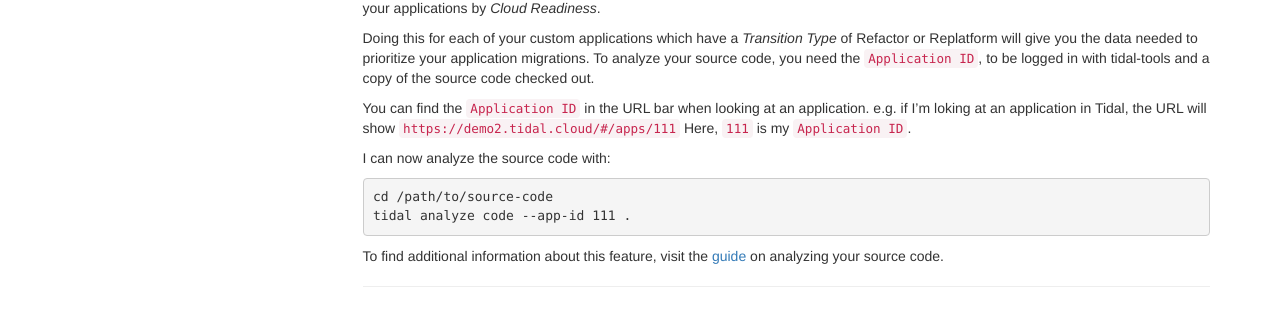
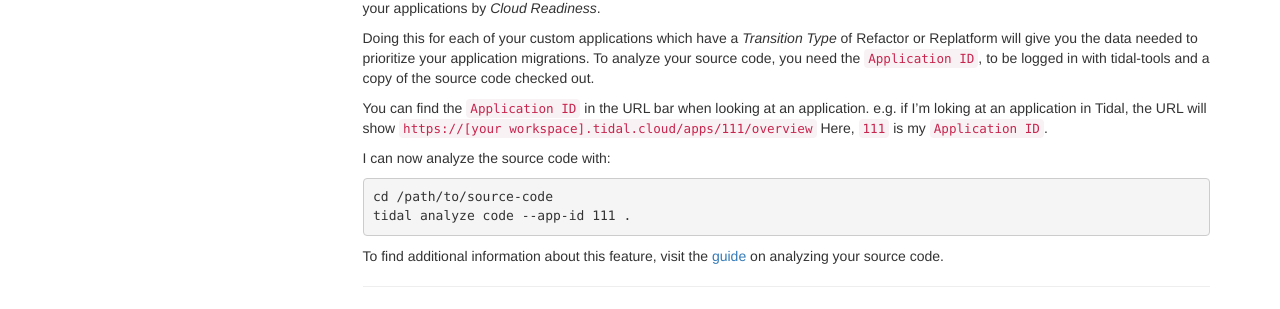
Before and after one commit to tidalmigrations/tidalmigrations.github.io, a Jekyll site: the page built from pages/user guides/six_steps.md, in a window 1280 px wide. Shown: the part 1622-1931 px from the top of the page. Built offline with Jekyll 4.4.1, drawn with Linux system fonts in a browser that asks for light colours; nearby versions of some CDN libraries; our own code applies the rules of GitHub Pages for plain Markdown files; library files that are not in the unit come from our copies; comment, search, counter and statistics services are not loaded.

Commit message:
Updated six steps page

```diff
--- a/pages/user guides/six_steps.md
+++ b/pages/user guides/six_steps.md
@@ -126,7 +126,7 @@ out.
 
 You can find the `Application ID` in the URL bar when looking at an
 application.  e.g. if I'm loking at an application in Tidal, the URL
-will show `https://demo2.tidal.cloud/#/apps/111`  Here, `111` is my
+will show `https://[your workspace].tidal.cloud/apps/111/overview`  Here, `111` is my
 `Application ID`.
 
 I can now analyze the source code with:
```
